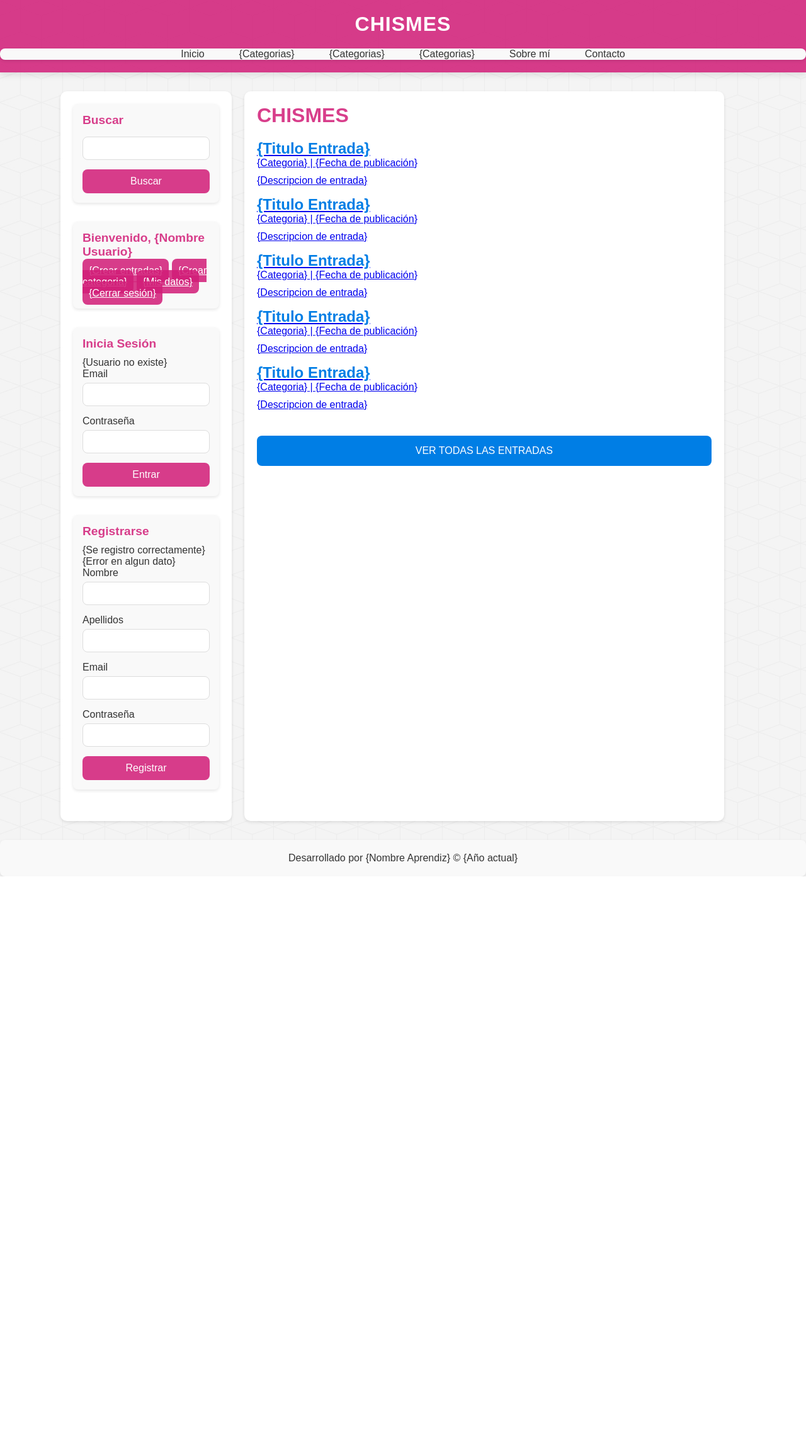
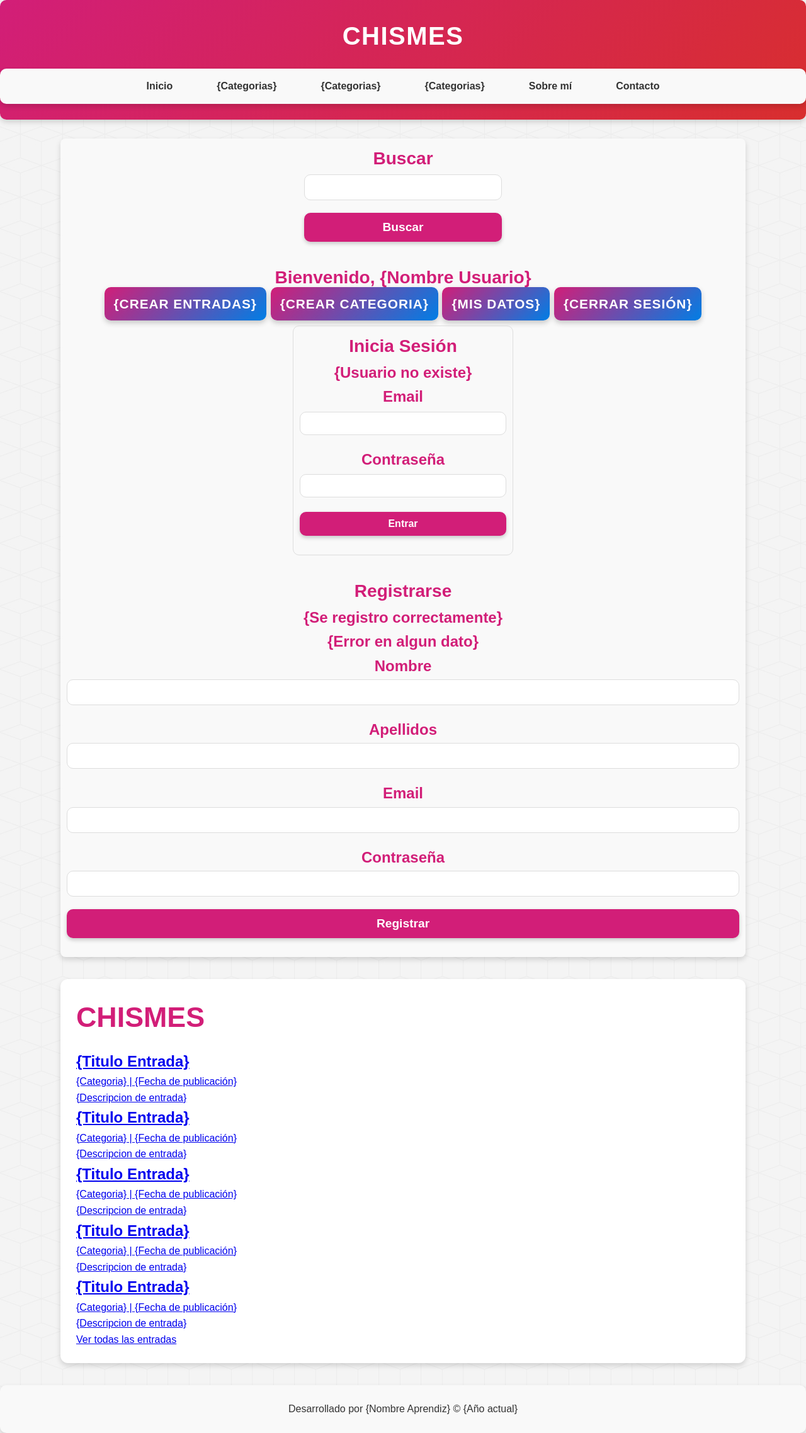
Before and after one commit to carlo1404/chismess, a PHP site: page /index.html in a window 1280 px wide. Shown: the whole page at 63% size. Before the commit the page ends 1392 px from the top, so only its background shows below. Run offline with PHP 8.4, Linux system fonts and the light colour scheme.

Commit message:
le meti estilasos papi
chale

```diff
--- a/assets/css/style.css
+++ b/assets/css/style.css
@@ -1,18 +1,18 @@
-/* FUENTES */
+/* FUENTES Y VARIABLES */
 :root {
-    --primary-color: #d21e78db;
-    --primary-light: #d82e2ecc;
+    --primary-color: #d21e78;
+    --primary-light: #d82e2e;
     --secondary-color: #007ee5;
     --secondary-light: #00aaff;
     --text-color: #333;
-    --light-gray: #f9f9f9;
+    --background-light: #f9f9f9;
     --border-color: #ddd;
-    --shadow-color: rgba(0, 0, 0, 0.1);
+    --shadow: 0 4px 8px rgba(0, 0, 0, 0.15);
 }
 
 @import url('https://fonts.googleapis.com/css2?family=Montserrat:wght@100;300;500;700&display=swap');
 
-/* GENERALES */
+/* RESET Y GENERALES */
 * {
     margin: 0;
     padding: 0;
@@ -24,39 +24,43 @@
     background: url(../img/cubes.png) #eaeaea;
     font-size: 16px;
     color: var(--text-color);
+    line-height: 1.6;
 }
 
-/* CONTENEDORES PRINCIPALES */
+/* CONTENEDOR PRINCIPAL */
 #contenedor {
     width: 85%;
-    max-width: 1100px;
+    height: auto;
+    max-width: 1200px;
     margin: 30px auto;
     display: flex;
+    flex-direction: column;
     flex-wrap: wrap;
-    gap: 20px;
+    gap: 25px;
 }
 
 /* CABECERA */
 #cabecera {
     width: 100%;
-    padding: 20px 0;
+    padding: 25px 0;
     text-align: center;
-    background-color: var(--primary-color);
+    background: linear-gradient(135deg, var(--primary-color), var(--primary-light));
     color: white;
-    box-shadow: 0 4px 10px rgba(0, 0, 0, 0.1);
+    box-shadow: var(--shadow);
+    border-radius: 10px;
 }
 
 #logo {
-    font-size: 2rem;
+    font-size: 2.5rem;
     font-weight: 700;
     text-transform: uppercase;
-    letter-spacing: 1px;
+    letter-spacing: 1.5px;
 }
 
 #logo a {
     color: white;
     text-decoration: none;
-    transition: color 0.3s ease;
+    transition: color 0.3s;
 }
 
 #logo a:hover {
@@ -67,15 +71,16 @@
 #menu {
     display: flex;
     justify-content: center;
-    background: var(--light-gray);
-    border-radius: 8px;
-    box-shadow: 0 2px 5px var(--shadow-color);
+    background: var(--background-light);
+    border-radius: 10px;
+    box-shadow: var(--shadow);
     margin-top: 20px;
+    padding: 15px;
 }
 
 #menu ul {
     display: flex;
-    gap: 15px;
+    gap: 20px;
 }
 
 #menu ul li {
@@ -83,273 +88,197 @@
 }
 
 #menu ul li a {
-    padding: 10px 20px;
+    padding: 12px 25px;
     color: var(--text-color);
     text-decoration: none;
-    font-weight: 500;
-    transition: background 0.3s ease;
+    font-weight: 600;
+    border-radius: 8px;
+    transition: background 0.3s, transform 0.2s;
 }
 
 #menu ul li a:hover {
     background-color: var(--secondary-light);
     color: white;
+    transform: scale(1.1);
 }
 
 /* PRINCIPAL */
 #principal {
-    width: 70%;
+    flex: 1;
     background-color: white;
-    padding: 20px;
-    border-radius: 10px;
-    box-shadow: 0 2px 5px var(--shadow-color);
+    padding: 25px;
+    border-radius: 12px;
+    box-shadow: var(--shadow);
 }
 
 #principal h1 {
-    font-size: 2rem;
+    font-size: 2.8rem;
     color: var(--primary-color);
-    margin-bottom: 20px;
-}
-
-#principal h2 {
-    font-size: 1.5rem;
-    color: var(--secondary-color);
-    margin-top: 15px;
-}
-
-#principal p {
-    margin-top: 10px;
-    font-size: 1rem;
+    margin-bottom: 15px;
 }
 
 /* ENTRADAS (CHISMES) */
 .entrada-container {
-    background-color: #fff;
+    background: white;
     padding: 20px;
-    margin-bottom: 20px;
-    border-radius: 8px;
-    box-shadow: 0 2px 5px var(--shadow-color);
-    transition: transform 0.3s ease, box-shadow 0.3s ease;
+    margin-bottom: 25px;
+    border-radius: 10px;
+    box-shadow: var(--shadow);
+    transition: transform 0.3s, box-shadow 0.3s;
 }
 
 .entrada-container:hover {
     transform: translateY(-5px);
-    box-shadow: 0 4px 10px rgba(0, 0, 0, 0.2);
-}
-
-.entrada-container h3 {
-    font-size: 1.1rem;
-    color: var(--primary-color);
-    margin-bottom: 10px;
-}
-
-.entrada-container .categoria {
-    font-size: 0.9rem;
-    color: var(--secondary-color);
-    margin-bottom: 15px;
-}
-
-.entrada-container .entrada a {
-    text-decoration: none;
-    color: var(--text-color);
-}
-
-.entrada-container .entrada h2 {
-    font-size: 1.4rem;
-    color: var(--primary-color);
-    margin-bottom: 10px;
-}
-
-.entrada-container .entrada p {
-    color: var(--text-color);
-    font-size: 1rem;
-    line-height: 1.6;
-}
-
-#ver-todas a {
-    display: block;
-    text-align: center;
-    background-color: var(--secondary-color);
-    color: white;
-    padding: 15px;
-    text-transform: uppercase;
-    font-weight: 500;
-    border-radius: 8px;
-    margin-top: 40px;
-    text-decoration: none;
-    transition: background 0.3s ease;
-}
-
-#ver-todas a:hover {
-    background-color: var(--primary-color);
+    box-shadow: 0 6px 12px rgba(0, 0, 0, 0.25);
 }
 
 /* BARRA LATERAL */
 #sidebar {
-    width: 25%;
+    width: 100%;
     background-color: white;
-    padding: 20px;
-    border-radius: 10px;
-    box-shadow: 0 2px 5px var(--shadow-color);
+    padding: 25px;
+    border-radius: 12px;
+    box-shadow: var(--shadow);
+    display: flex;
+    flex-direction: column;
+    gap: 15px;
+    align-items: center;
 }
 
-.bloque {
-    margin-bottom: 30px;
-    padding: 15px;
-    background: var(--light-gray);
+#sidebar .bienvenida {
+    font-size: 1.5rem;
+    font-weight: bold;
+    color: var(--primary-color);
+    background: var(--background-light);
+    padding: 10px;
     border-radius: 8px;
-    box-shadow: 0 2px 5px var(--shadow-color);
+    text-align: center;
+    width: 100%;
+    margin-bottom: 10px;
+    box-shadow: var(--shadow);
 }
 
-.bloque h3 {
+#sidebar .boton {
+    max-width: 400px;
+    margin: 0  auto;
+    width: 100%;
+    text-align: center;
+    padding: 15px;
+    border-radius: 10px;
+    font-size: 1.3rem;
+    font-weight: bold;
+    background: linear-gradient(135deg, var(--primary-color), var(--secondary-color));
+    color: white;
+    transition: background 0.3s, transform 0.3s, box-shadow 0.3s;
+    box-shadow: 0 4px 8px rgba(0, 0, 0, 0.2);
+    text-transform: uppercase;
+    letter-spacing: 1px;
+    text-decoration: none;
+}
+    #sidebar,#bienvenido{
+    font-size: 1.5rem;
+    font-weight: bold;
+    color: var(--primary-color);
+    background: var(--background-light);
+    padding: 10px;
+    border-radius: 8px;
+    text-align: center;
+    width: 100%;
     margin-bottom: 10px;
-    font-size: 1.2rem;
-    color: var(--primary-color);
+    box-shadow: var(--shadow);
 }
 
-label {
-    font-weight: 500;
+#sidebar .boton:hover {
+    background: linear-gradient(135deg, var(--secondary-color), var(--primary-light));
+    transform: scale(1.08);
+    box-shadow: 0 6px 12px rgba(0, 0, 0, 0.3);
 }
 
-input[type="text"],
-input[type="email"],
-input[type="password"],
-textarea {
+/* FORMULARIOS */
+input, textarea {
     width: 100%;
-    padding: 10px;
-    margin-top: 5px;
-    margin-bottom: 15px;
+    padding: 12px;
     border: 1px solid var(--border-color);
-    border-radius: 8px;
+    border-radius: 10px;
+    margin-bottom: 20px;
 }
 
-input[type="submit"],
-.boton {
-    width: 100%;
-    padding: 10px;
-    background-color: var(--primary-color);
+input[type="submit"], .boton {
+    background: var(--primary-color);
     color: white;
     border: none;
-    border-radius: 8px;
-    font-size: 1rem;
+    padding: 12px 20px;
+    border-radius: 10px;
+    font-size: 1.2rem;
+    font-weight: bold;
     cursor: pointer;
-    transition: background-color 0.3s ease;
+    transition: background 0.3s, transform 0.3s, box-shadow 0.3s;
+    box-shadow: 0 3px 6px rgba(0, 0, 0, 0.2);
 }
 
-input[type="submit"]:hover,
-.boton:hover {
-    background-color: var(--secondary-color);
+input[type="submit"]:hover, .boton:hover {
+    background: var(--secondary-color);
+    transform: scale(1.1);
+    box-shadow: 0 5px 10px rgba(0, 0, 0, 0.3);
 }
 
 /* PIE DE PÁGINA */
 #pie {
     width: 100%;
-    padding: 20px;
-    background-color: var(--light-gray);
+    padding: 25px;
+    background: var(--background-light);
     text-align: center;
-    margin-top: 30px;
-    border-radius: 8px;
-    box-shadow: 0 2px 5px var(--shadow-color);
+    margin-top: 35px;
+    border-radius: 10px;
+    box-shadow: var(--shadow);
+}
+/* FORMULARIOS */
+#registro, #login {
+    max-width: 350px;
+    margin: 0 auto;
+    width: 100%;
+    padding: 10px;
+    border: 1px solid var(--border-color);
+    border-radius: 10px;
+    margin-bottom: 20px;
 }
 
-#pie p {
-    font-size: 1rem;
-    color: var(--text-color);
+#registro label, #login label {
+    display: block;
 }
 
-/* Estilos para la página de crear entradas */
-.crear-entrada {
+#registro input, #registro textarea, #login input, #login textarea {
     width: 100%;
-    max-width: 600px;
-    margin: 40px auto;
-    padding: 20px;
-    background-color: #fff;
+    padding: 10px;
+    border: 1px solid var(--border-color);
     border-radius: 10px;
-    box-shadow: 0 2px 5px var(--shadow-color);
+    margin-bottom: 20px;
 }
 
-.crear-entrada label {
-    font-size: 1rem;
-    font-weight: 600;
-}
-
-.crear-entrada input,
-.crear-entrada textarea {
-    width: 100%;
-    padding: 12px;
-    margin-top: 8px;
-    margin-bottom: 20px;
-    border: 1px solid var(--border-color);
-    border-radius: 8px;
-}
-
-.crear-entrada textarea {
-    resize: none;
-    height: 150px;
-}
-
-.crear-entrada input[type="submit"] {
+#registro input[type="submit"], #login input[type="submit"], .boton {
     background-color: var(--primary-color);
     color: white;
     border: none;
-    padding: 15px;
+    padding: 10px 20px;
+    border-radius: 10px;
     font-size: 1rem;
-    border-radius: 8px;
     cursor: pointer;
-    transition: background-color 0.3s ease;
+    transition: background-color 0.3s, transform 0.3s, box-shadow 0.3s;
+    box-shadow: 0 3px 6px rgba(0, 0, 0, 0.2);
 }
 
-.crear-entrada input[type="submit"]:hover {
+#registro input[type="submit"]:hover, #login input[type="submit"]:hover, .boton:hover {
     background-color: var(--secondary-color);
+    transform: scale(1.05);
+    box-shadow: 0 5px 10px rgba(0, 0, 0, 0.3);
 }
-
-/* Estilos para categorías en el panel de administración */
-#tabla-categorias {
-    width: 100%;
-    margin-top: 20px;
-    background-color: #fff;
-    padding: 20px;
-    border-radius: 8px;
-    box-shadow: 0 2px 5px var(--shadow-color);
-}
-
-#tabla-categorias table {
-    width: 100%;
-    border-collapse: collapse;
-}
-
-#tabla-categorias th,
-#tabla-categorias td {
-    padding: 15px;
-    text-align: left;
-    border: 1px solid var(--border-color);
-}
-
-#tabla-categorias th {
-    background-color: var(--secondary-color);
-    color: white;
-}
-
-#tabla-categorias td a {
-    color: var(--primary-color);
-    text-decoration: none;
-    transition: color 0.3s ease;
-}
-
-#tabla-categorias td a:hover {
-    color: var(--secondary-color);
-}
-
-/* Responsive */
+/* RESPONSIVE */
 @media (max-width: 768px) {
     #contenedor {
         flex-direction: column;
     }
 
-    #principal {
-        width: 100%;
-    }
-
-    #sidebar {
+    #principal, #sidebar {
         width: 100%;
     }
 }
--- a/includes/barra.php
+++ b/includes/barra.php
@@ -65,7 +65,7 @@
                     ?>
                 <?php endif; ?>
 
-                <form method="POST" action="registro.php">
+                <form id="registro"" method="POST" action="registro.php">
                     <label for="nombre">Nombre</label>
                     <input type="text" name="nombre" required />
                     <label for="apellidos">Apellidos</label>
--- a/index.html
+++ b/index.html
@@ -54,7 +54,7 @@
                 </div>
 
                 <div id="usuario-logueado" class="bloque">
-                    <h3>Bienvenido, {Nombre Usuario}</h3>
+                    <h3 id="Bienvenido">Bienvenido, {Nombre Usuario}</h3>
                     <!--botones-->
                     <a href="crear-entrada.php" class="boton boton-verde">{Crear entradas}</a>
                     <a href="crear-categoria.php" class="boton">{Crear categoria}</a>
--- a/registro.php
+++ b/registro.php
@@ -81,7 +81,7 @@
         </script>
     <?php endif; ?>
 
-    <form action="registro.php" method="POST">
+    <form  action="registro.php" method="POST">
         <label for="nombre">Nombre:</label>
         <input type="text" name="nombre" required>
 
```
